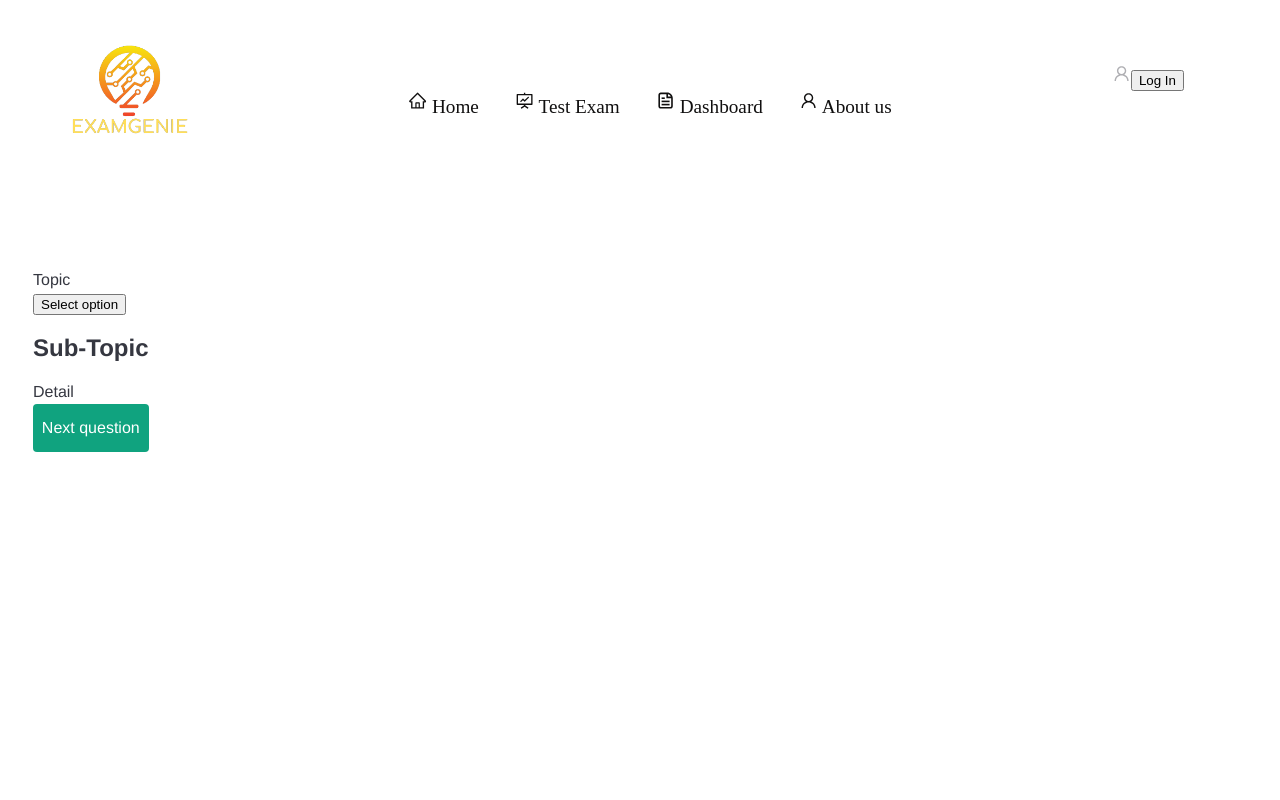
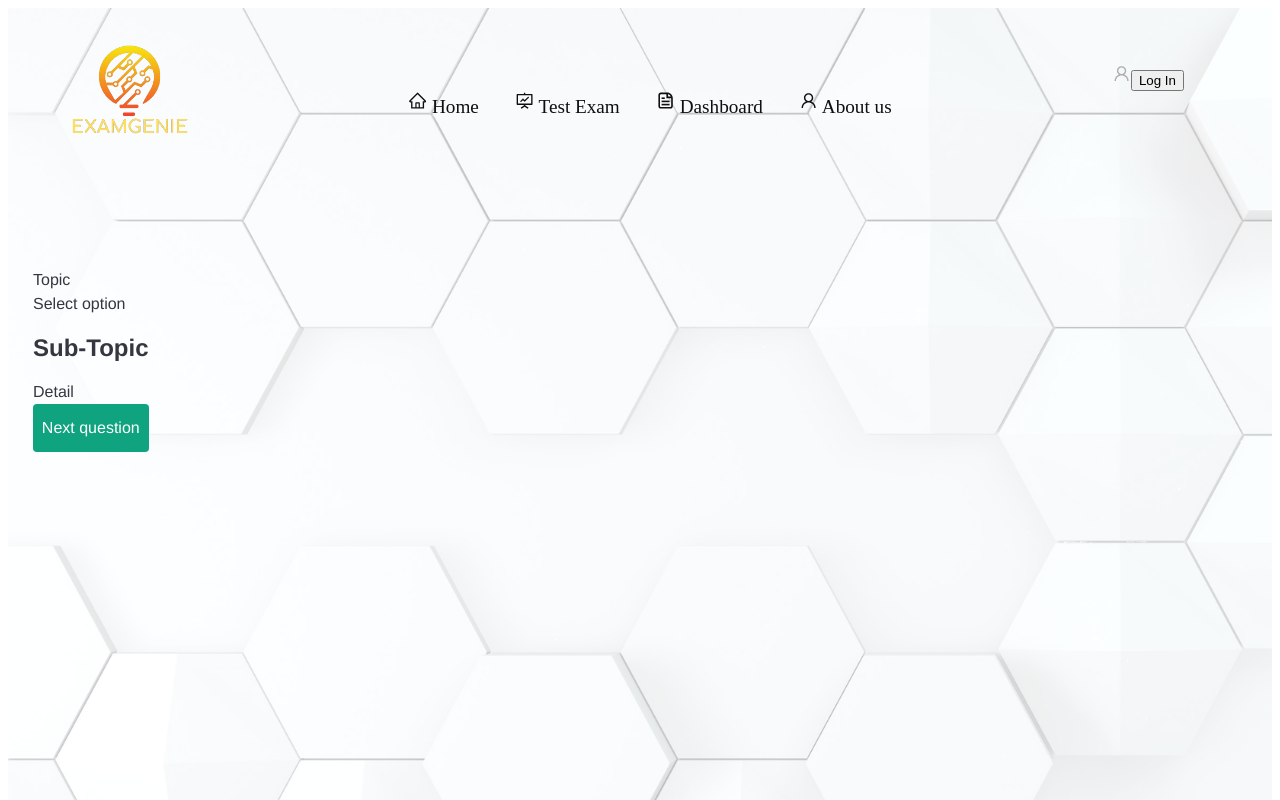
Before and after one commit to femorales7/exam-genie, a React (Create React App) app in the folder frontend/: page /exam in a window 1280 px wide. Shown: the top 800 px of the page. Built offline with nearby package versions, Linux system fonts and the light colour scheme; a web font is replaced by a local one.

Commit message:
Background fixes in all pages

```diff
--- a/frontend/src/components/generatedQuestion/ButtonOptions.jsx
+++ b/frontend/src/components/generatedQuestion/ButtonOptions.jsx
@@ -15,9 +15,9 @@ const ButtonOptions = ({ options, handleOptionSelection }) => {
 
   return (
     <div>
-      <button onClick={() => setShowOptions(!showOptions)}>
+      <div onClick={() => setShowOptions(!showOptions)}>
         {SelectedOption ? SelectedOption : "Select option"}
-      </button>
+      </div>
       {showOptions && (
         <ul>
           {options.map((option) => (
--- a/frontend/src/pages/aboutUs.js
+++ b/frontend/src/pages/aboutUs.js
@@ -2,11 +2,14 @@ import { Container } from "react-bootstrap";
 
 function AboutUs() {
   return (
+    <section id="background">
     <Container fluid className="project-section">
       <div>
         About Us Page
       </div>
     </Container>
+    </section>
+
   )
 }
 
--- a/frontend/src/pages/dashboard.js
+++ b/frontend/src/pages/dashboard.js
@@ -21,6 +21,7 @@ function Dashboard() {
 
   }
   return(
+    <section id="background">
     <Container fluid className="project-section">
         <div style={ {width: "20%"}}>
           <Doughnut
@@ -29,6 +30,7 @@ function Dashboard() {
           />
         </div>
     </Container>
+    </section>
   )
 }
 
--- a/frontend/src/pages/exam.js
+++ b/frontend/src/pages/exam.js
@@ -6,6 +6,7 @@ import Exam from "../components/ExamGenerated";
 
 function Home() {
   return (
+    <section id="background">
     <Container fluid className="project-section">
       <Particle />
       <Container>
@@ -16,6 +17,7 @@ function Home() {
         </Row>
       </Container>
     </Container>
+    </section>
   );
 }
 
--- a/frontend/src/styles/style.scss
+++ b/frontend/src/styles/style.scss
@@ -851,3 +851,8 @@ input[type="radio"] {
 .radio-option {
   margin-bottom: 10px;
 }
+
+#background {
+  background-image: url(../images/Background.png);
+
+}
```
